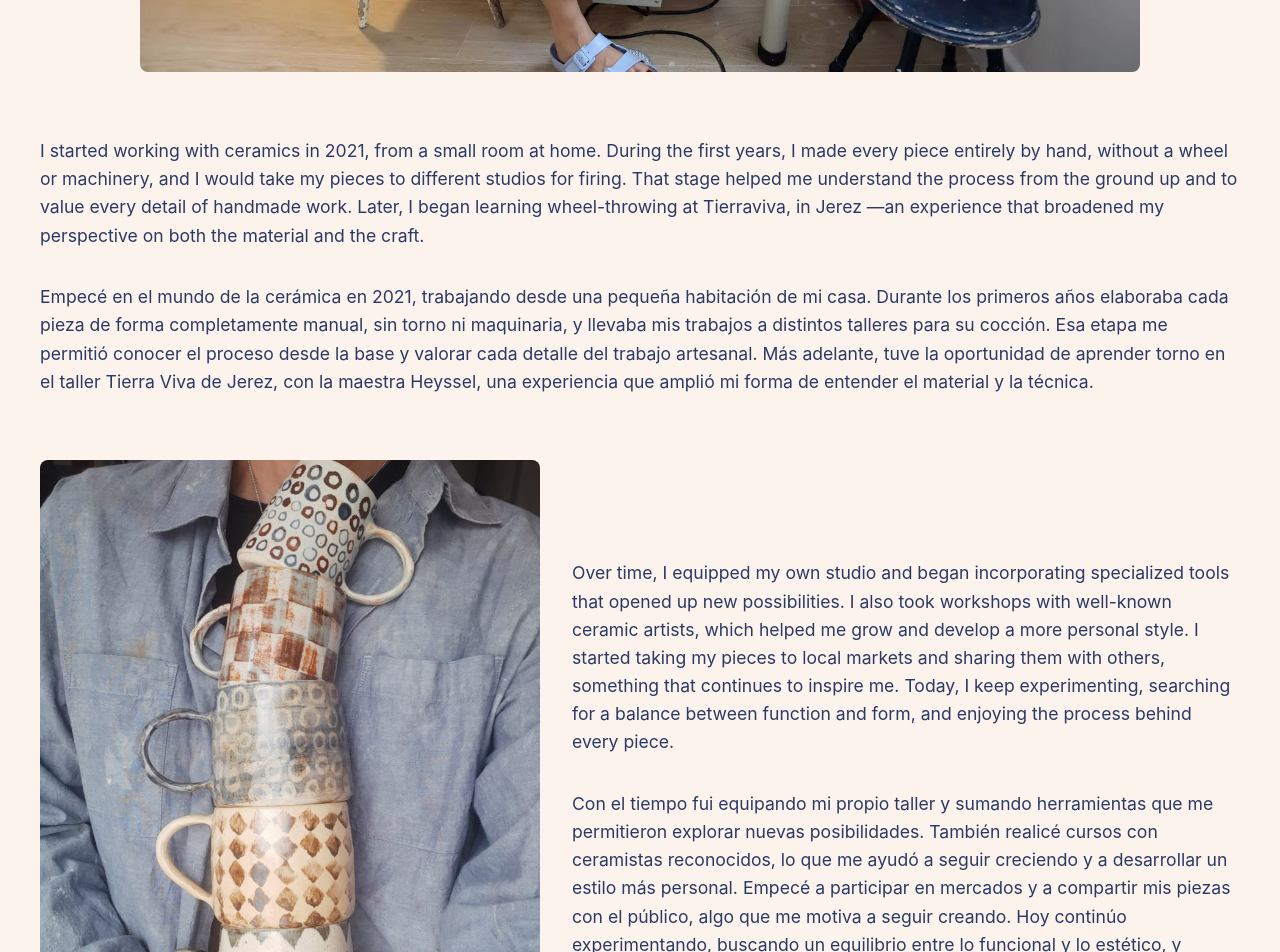
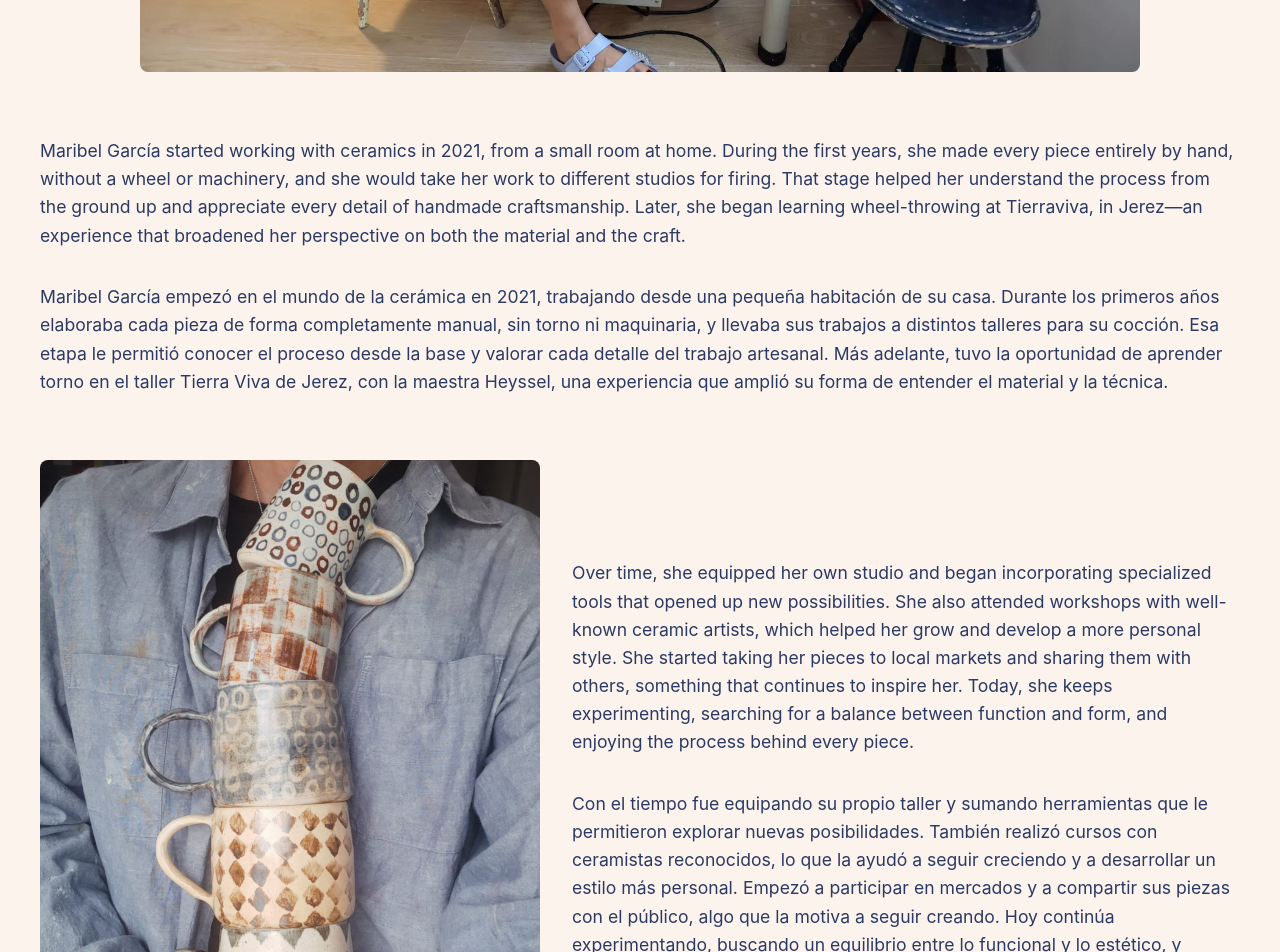
Before and after one commit to FedeLo13/ceramic-affair-web, a React (Vite) app in the folder ceramic-frontend/: page /about in a window 1280 px wide. Shown: the part 840-1792 px from the top of the page. Built offline with nearby package versions, Linux system fonts and the light colour scheme.

Commit message:
Added the artist's name to about

```diff
--- a/ceramic-frontend/src/pages/About/About.tsx
+++ b/ceramic-frontend/src/pages/About/About.tsx
@@ -10,12 +10,12 @@ export default function About() {
             <div>
                 <div className="about-block">
                     <p className="about-text">
-                        I started working with ceramics in 2021, from a small room at home. During the first years, I made every piece entirely by hand, without a wheel or machinery, and I would take my pieces to different studios for firing. That stage helped me understand the process from the ground up and to value every detail of handmade work. Later, I began learning wheel-throwing at Tierraviva, in Jerez —an experience that broadened my perspective on both the material and the craft.
+                        Maribel García started working with ceramics in 2021, from a small room at home. During the first years, she made every piece entirely by hand, without a wheel or machinery, and she would take her work to different studios for firing. That stage helped her understand the process from the ground up and appreciate every detail of handmade craftsmanship. Later, she began learning wheel-throwing at Tierraviva, in Jerez—an experience that broadened her perspective on both the material and the craft.
                     </p>
                 </div>
                 <div className="about-block">
                     <p className="about-text">
-                        Empecé en el mundo de la cerámica en 2021, trabajando desde una pequeña habitación de mi casa. Durante los primeros años elaboraba cada pieza de forma completamente manual, sin torno ni maquinaria, y llevaba mis trabajos a distintos talleres para su cocción. Esa etapa me permitió conocer el proceso desde la base y valorar cada detalle del trabajo artesanal. Más adelante, tuve la oportunidad de aprender torno en el taller Tierra Viva de Jerez, con la maestra Heyssel, una experiencia que amplió mi forma de entender el material y la técnica.
+                        Maribel García empezó en el mundo de la cerámica en 2021, trabajando desde una pequeña habitación de su casa. Durante los primeros años elaboraba cada pieza de forma completamente manual, sin torno ni maquinaria, y llevaba sus trabajos a distintos talleres para su cocción. Esa etapa le permitió conocer el proceso desde la base y valorar cada detalle del trabajo artesanal. Más adelante, tuvo la oportunidad de aprender torno en el taller Tierra Viva de Jerez, con la maestra Heyssel, una experiencia que amplió su forma de entender el material y la técnica.
                     </p>
                 </div>
             </div>
@@ -25,13 +25,13 @@ export default function About() {
                 <div>
                     <div className="about-block">
                         <p className="about-text">
-                            Over time, I equipped my own studio and began incorporating specialized tools that opened up new possibilities. I also took workshops with well-known ceramic artists, which helped me grow and develop a more personal style. I started taking my pieces to local markets and sharing them with others, something that continues to inspire me. Today, I keep experimenting, searching for a balance between function and form, and enjoying the process behind every piece.
+                            Over time, she equipped her own studio and began incorporating specialized tools that opened up new possibilities. She also attended workshops with well-known ceramic artists, which helped her grow and develop a more personal style. She started taking her pieces to local markets and sharing them with others, something that continues to inspire her. Today, she keeps experimenting, searching for a balance between function and form, and enjoying the process behind every piece.
                         </p>
                     </div>
 
                     <div className="about-block">
                         <p className="about-text">
-                            Con el tiempo fui equipando mi propio taller y sumando herramientas que me permitieron explorar nuevas posibilidades. También realicé cursos con ceramistas reconocidos, lo que me ayudó a seguir creciendo y a desarrollar un estilo más personal. Empecé a participar en mercados y a compartir mis piezas con el público, algo que me motiva a seguir creando. Hoy continúo experimentando, buscando un equilibrio entre lo funcional y lo estético, y disfrutando del proceso que hay detrás de cada pieza.
+                            Con el tiempo fue equipando su propio taller y sumando herramientas que le permitieron explorar nuevas posibilidades. También realizó cursos con ceramistas reconocidos, lo que la ayudó a seguir creciendo y a desarrollar un estilo más personal. Empezó a participar en mercados y a compartir sus piezas con el público, algo que la motiva a seguir creando. Hoy continúa experimentando, buscando un equilibrio entre lo funcional y lo estético, y disfrutando del proceso que hay detrás de cada pieza.
                         </p>
                     </div>
                 </div>
```
